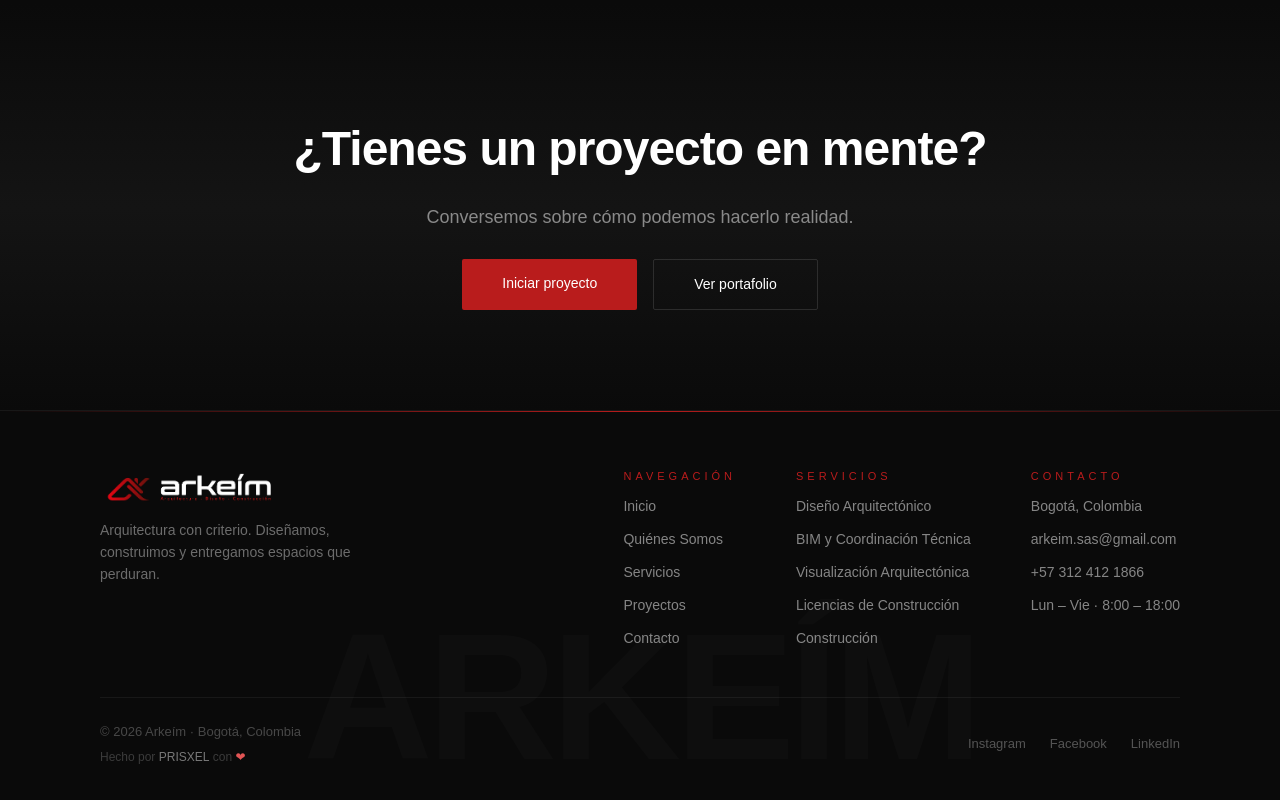
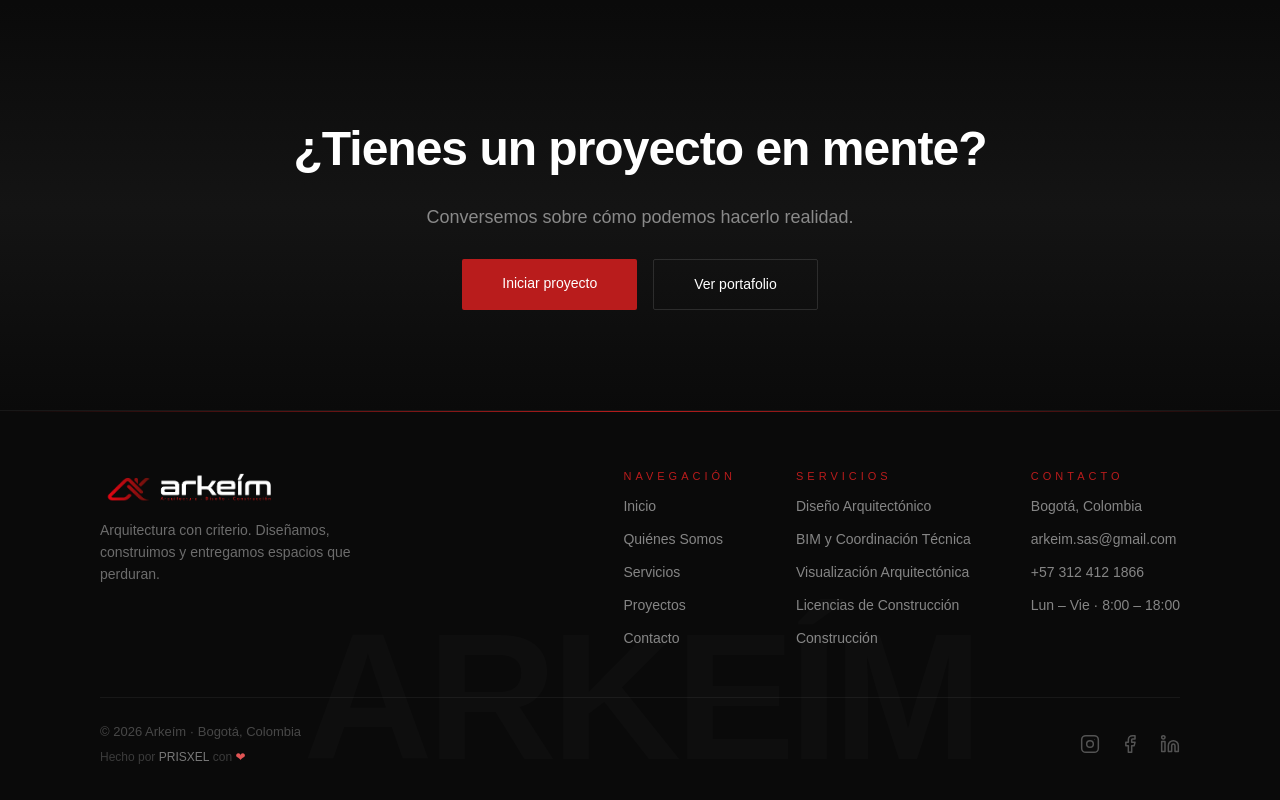
Before and after one commit to disenoprisxel/arkeim01, a React (Vite) app: page / in a window 1280 px wide. Shown: the part 6336-7136 px from the top of the page. Built offline with nearby package versions, Linux system fonts and the light colour scheme.

Commit message:
Replace social media text links with SVG icons in Footer and Contacto

```diff
--- a/src/components/Footer.jsx
+++ b/src/components/Footer.jsx
@@ -204,28 +204,57 @@
               <span style={{ color: '#e25555' }}>❤</span>
             </span>
           </div>
-          <div style={{ display: 'flex', gap: 24 }}>
+          <div style={{ display: 'flex', gap: 20, alignItems: 'center' }}>
             {[
-              { label: 'Instagram', url: 'https://www.instagram.com/arkeimsas?igsh=aGg1eG82cmQwbzFk' },
-              { label: 'Facebook', url: 'https://www.facebook.com/Arkeimsas' },
-              { label: 'LinkedIn', url: 'https://www.linkedin.com/in/yilmer-martinez-50152637a/' },
+              {
+                label: 'Instagram',
+                url: 'https://www.instagram.com/arkeimsas?igsh=aGg1eG82cmQwbzFk',
+                icon: (
+                  <svg width="20" height="20" viewBox="0 0 24 24" fill="none" stroke="currentColor" strokeWidth="1.8" strokeLinecap="round" strokeLinejoin="round">
+                    <rect x="2" y="2" width="20" height="20" rx="5" ry="5"/>
+                    <circle cx="12" cy="12" r="4"/>
+                    <circle cx="17.5" cy="6.5" r="0.5" fill="currentColor" stroke="none"/>
+                  </svg>
+                ),
+              },
+              {
+                label: 'Facebook',
+                url: 'https://www.facebook.com/Arkeimsas',
+                icon: (
+                  <svg width="20" height="20" viewBox="0 0 24 24" fill="none" stroke="currentColor" strokeWidth="1.8" strokeLinecap="round" strokeLinejoin="round">
+                    <path d="M18 2h-3a5 5 0 0 0-5 5v3H7v4h3v8h4v-8h3l1-4h-4V7a1 1 0 0 1 1-1h3z"/>
+                  </svg>
+                ),
+              },
+              {
+                label: 'LinkedIn',
+                url: 'https://www.linkedin.com/in/yilmer-martinez-50152637a/',
+                icon: (
+                  <svg width="20" height="20" viewBox="0 0 24 24" fill="none" stroke="currentColor" strokeWidth="1.8" strokeLinecap="round" strokeLinejoin="round">
+                    <path d="M16 8a6 6 0 0 1 6 6v7h-4v-7a2 2 0 0 0-2-2 2 2 0 0 0-2 2v7h-4v-7a6 6 0 0 1 6-6z"/>
+                    <rect x="2" y="9" width="4" height="12"/>
+                    <circle cx="4" cy="4" r="2"/>
+                  </svg>
+                ),
+              },
             ].map(s => (
               <a
                 key={s.label}
                 href={s.url}
                 target="_blank"
                 rel="noopener noreferrer"
+                title={s.label}
                 style={{
-                  fontFamily: 'DM Sans, sans-serif',
-                  fontSize: 13,
                   color: 'rgba(255,255,255,0.3)',
                   textDecoration: 'none',
                   transition: 'color 0.2s',
+                  display: 'flex',
+                  alignItems: 'center',
                 }}
-                onMouseEnter={e => (e.target.style.color = '#fff')}
-                onMouseLeave={e => (e.target.style.color = 'rgba(255,255,255,0.3)')}
+                onMouseEnter={e => (e.currentTarget.style.color = '#fff')}
+                onMouseLeave={e => (e.currentTarget.style.color = 'rgba(255,255,255,0.3)')}
               >
-                {s.label}
+                {s.icon}
               </a>
             ))}
           </div>
--- a/src/pages/Contacto.jsx
+++ b/src/pages/Contacto.jsx
@@ -102,16 +102,45 @@
           <RevealSection delay={0.4} direction="left">
             <div style={{ display: 'flex', flexDirection: 'column', gap: 12 }}>
               <span style={{ fontFamily: 'DM Sans, sans-serif', fontSize: 11, fontWeight: 500, color: '#B91C1C', letterSpacing: 4, textTransform: 'uppercase' }}>Redes sociales</span>
-              <div style={{ display: 'flex', gap: 16 }}>
+              <div style={{ display: 'flex', gap: 20, alignItems: 'center' }}>
                 {[
-                  { label: 'Instagram', url: 'https://www.instagram.com/arkeimsas?igsh=aGg1eG82cmQwbzFk' },
-                  { label: 'Facebook', url: 'https://www.facebook.com/Arkeimsas' },
-                  { label: 'LinkedIn', url: 'https://www.linkedin.com/in/yilmer-martinez-50152637a/' },
+                  {
+                    label: 'Instagram',
+                    url: 'https://www.instagram.com/arkeimsas?igsh=aGg1eG82cmQwbzFk',
+                    icon: (
+                      <svg width="22" height="22" viewBox="0 0 24 24" fill="none" stroke="currentColor" strokeWidth="1.8" strokeLinecap="round" strokeLinejoin="round">
+                        <rect x="2" y="2" width="20" height="20" rx="5" ry="5"/>
+                        <circle cx="12" cy="12" r="4"/>
+                        <circle cx="17.5" cy="6.5" r="0.5" fill="currentColor" stroke="none"/>
+                      </svg>
+                    ),
+                  },
+                  {
+                    label: 'Facebook',
+                    url: 'https://www.facebook.com/Arkeimsas',
+                    icon: (
+                      <svg width="22" height="22" viewBox="0 0 24 24" fill="none" stroke="currentColor" strokeWidth="1.8" strokeLinecap="round" strokeLinejoin="round">
+                        <path d="M18 2h-3a5 5 0 0 0-5 5v3H7v4h3v8h4v-8h3l1-4h-4V7a1 1 0 0 1 1-1h3z"/>
+                      </svg>
+                    ),
+                  },
+                  {
+                    label: 'LinkedIn',
+                    url: 'https://www.linkedin.com/in/yilmer-martinez-50152637a/',
+                    icon: (
+                      <svg width="22" height="22" viewBox="0 0 24 24" fill="none" stroke="currentColor" strokeWidth="1.8" strokeLinecap="round" strokeLinejoin="round">
+                        <path d="M16 8a6 6 0 0 1 6 6v7h-4v-7a2 2 0 0 0-2-2 2 2 0 0 0-2 2v7h-4v-7a6 6 0 0 1 6-6z"/>
+                        <rect x="2" y="9" width="4" height="12"/>
+                        <circle cx="4" cy="4" r="2"/>
+                      </svg>
+                    ),
+                  },
                 ].map(s => (
-                  <a key={s.label} href={s.url} target="_blank" rel="noopener noreferrer" style={{ fontFamily: 'DM Sans, sans-serif', fontSize: 13, color: '#6B7280', textDecoration: 'none', transition: 'color 0.2s' }}
+                  <a key={s.label} href={s.url} target="_blank" rel="noopener noreferrer" title={s.label}
+                    style={{ color: '#6B7280', textDecoration: 'none', transition: 'color 0.2s', display: 'flex', alignItems: 'center' }}
                     onMouseEnter={e => e.currentTarget.style.color = '#B91C1C'}
                     onMouseLeave={e => e.currentTarget.style.color = '#6B7280'}>
-                    {s.label}
+                    {s.icon}
                   </a>
                 ))}
               </div>
```
